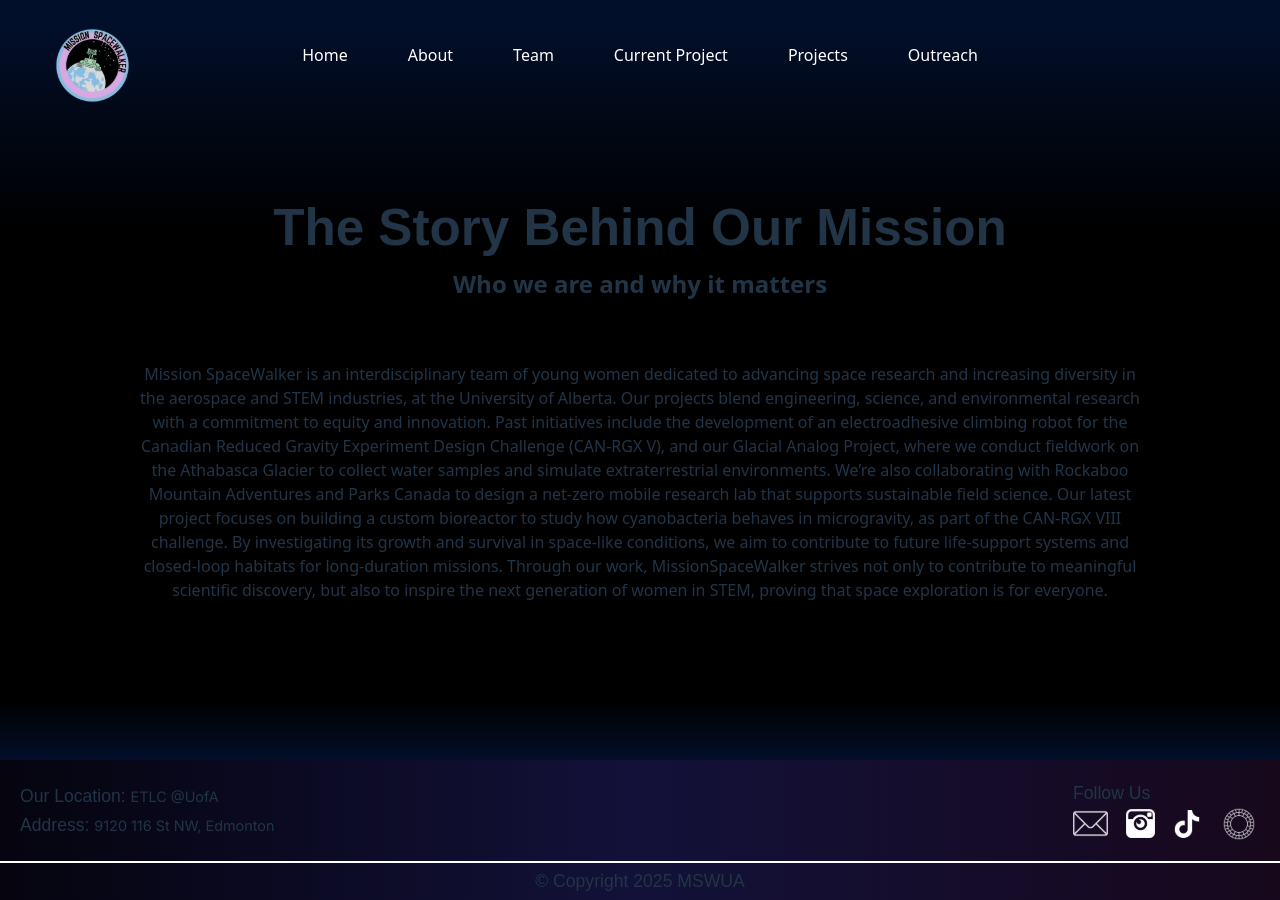
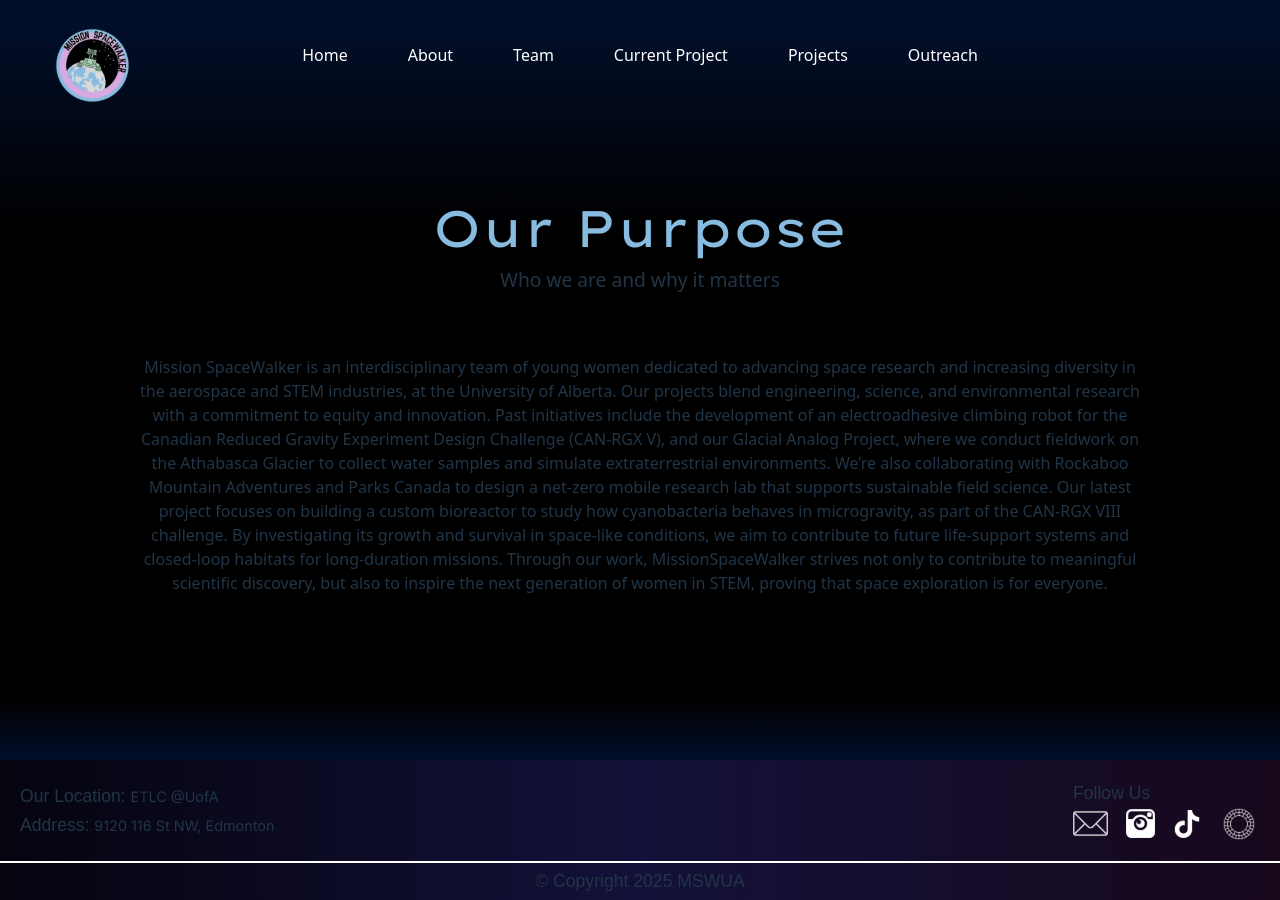
Before and after one commit to kalista13/MSWUA, a React (Vite) app: page /about in a window 1280 px wide. Built offline with nearby package versions, Linux system fonts and the light colour scheme; the HTML template or start-up script is replaced by a standard one; a web font is replaced by a local one.

Commit message:
Add changes

```diff
--- a/src/pages/aboutpage/AboutPage.css
+++ b/src/pages/aboutpage/AboutPage.css
@@ -9,6 +9,16 @@
    background: linear-gradient(var(--project-glow)3%, var(--bg-color) 30%, var(--bg-color) 92%, var(--project-glow) 100%);
 }
 
+#about-section h1 {
+  font-family: "Lexend Giga", Arial;
+  color: var(--blue-highlight);
+}
+
+#about-section h2 {
+  font-weight: normal;
+  font-size: 1.2rem
+}
+
 #about-section p {
   margin-top: 50px;
   width: clamp(500px, 80vw, 1000px);
--- a/src/pages/aboutpage/AboutPage.tsx
+++ b/src/pages/aboutpage/AboutPage.tsx
@@ -4,7 +4,7 @@ export function AboutPage() {
   return (
     <>
       <section id="about-section">
-        <h1>The Story Behind Our Mission</h1>
+        <h1>Our Purpose</h1>
         <h2>Who we are and why it matters</h2>
         <p>
           Mission SpaceWalker is an interdisciplinary team of young women dedicated to advancing space research and increasing diversity in the aerospace and STEM industries, at the University of Alberta. Our projects blend engineering, science, and environmental research with a commitment to equity and innovation.
```
